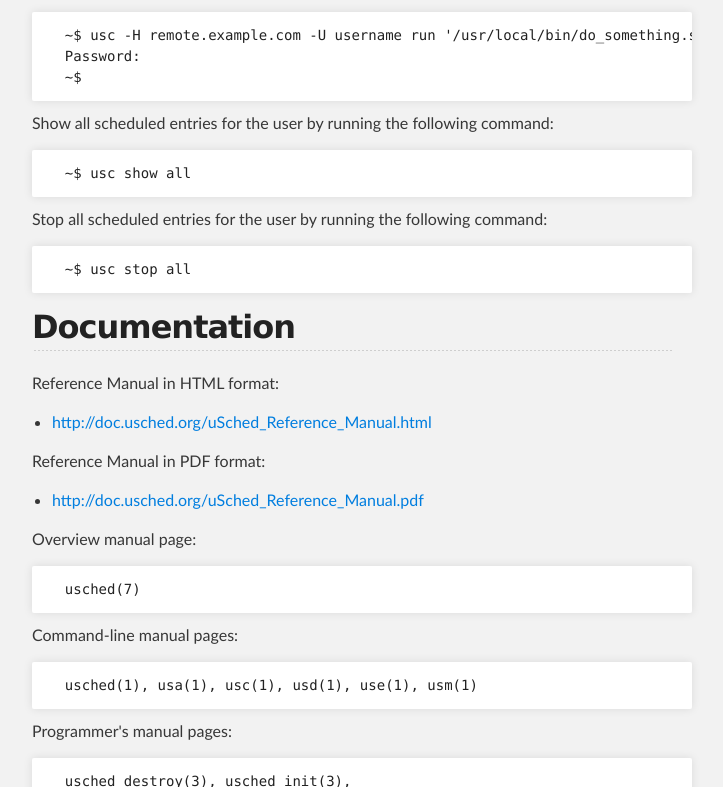
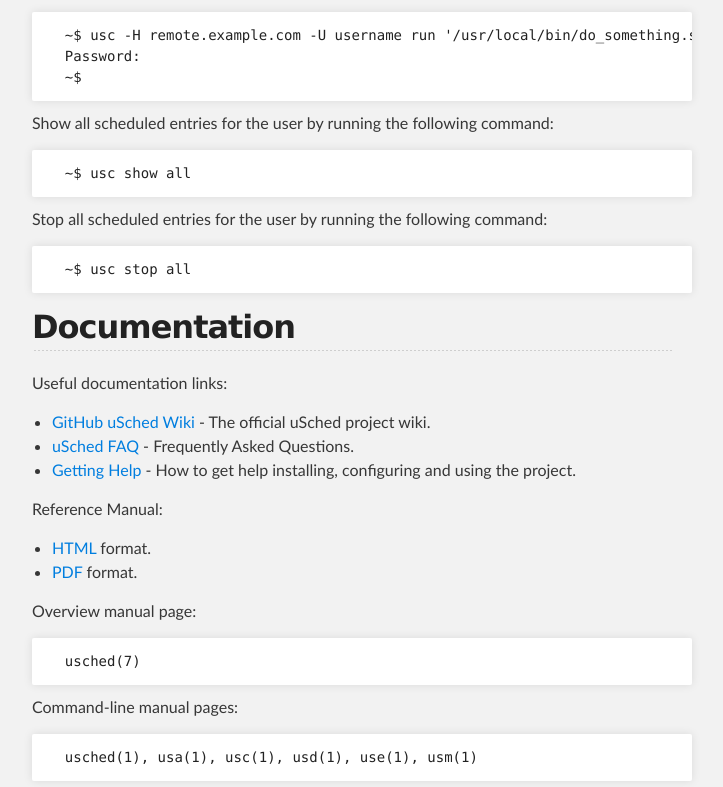
Before and after one commit to ucodev/usched, a plain HTML site: page index.html in a window 1280 px wide. Shown: the part 2013-2800 px from the top of the page, without its empty margins (288-1011 px from the left). Drawn offline with Linux system fonts and the light colour scheme.

Commit message:
Create gh-pages branch via GitHub

```diff
--- a/index.html
+++ b/index.html
@@ -4,7 +4,7 @@
   <head>
     <meta charset='utf-8'>
     <meta http-equiv="X-UA-Compatible" content="chrome=1">
-    <meta name="description" content="uSched : A command-line scheduler with an almost-natural language interpreter.">
+    <meta name="description" content="uSched : A remote command-line scheduler with an almost-natural language interpreter.">
 
     <link rel="stylesheet" type="text/css" media="screen" href="stylesheets/stylesheet.css">
 
@@ -19,7 +19,7 @@
           <a id="forkme_banner" href="https://github.com/ucodev/usched">View on GitHub</a>
 
           <h1 id="project_title">uSched</h1>
-          <h2 id="project_tagline">A command-line scheduler with an almost-natural language interpreter.</h2>
+          <h2 id="project_tagline">A remote command-line scheduler with an almost-natural language interpreter.</h2>
 
             <section id="downloads">
               <a class="zip_download_link" href="https://github.com/ucodev/usched/zipball/master">Download this project as a .zip file</a>
@@ -118,16 +118,24 @@
 <h2>
 <a id="documentation" class="anchor" href="#documentation" aria-hidden="true"><span class="octicon octicon-link"></span></a>Documentation</h2>
 
-<p>Reference Manual in HTML format:</p>
+<p>Useful documentation links:</p>
 
 <ul>
-<li><a href="http://doc.usched.org/uSched_Reference_Manual.html">http://doc.usched.org/uSched_Reference_Manual.html</a></li>
+<li>
+<a href="https://github.com/ucodev/usched/wiki">GitHub uSched Wiki</a> - The official uSched project wiki.</li>
+<li>
+<a href="https://github.com/ucodev/usched/wiki/FAQ">uSched FAQ</a> - Frequently Asked Questions.</li>
+<li>
+<a href="https://github.com/ucodev/usched/wiki#getting-help">Getting Help</a> - How to get help installing, configuring and using the project.</li>
 </ul>
 
-<p>Reference Manual in PDF format:</p>
+<p>Reference Manual:</p>
 
 <ul>
-<li><a href="http://doc.usched.org/uSched_Reference_Manual.pdf">http://doc.usched.org/uSched_Reference_Manual.pdf</a></li>
+<li>
+<a href="http://doc.usched.org/uSched_Reference_Manual.html">HTML</a> format.</li>
+<li>
+<a href="http://doc.usched.org/uSched_Reference_Manual.pdf">PDF</a> format.</li>
 </ul>
 
 <p>Overview manual page:</p>
```
Also changed, not shown: params.json (+1 -1 lines).
